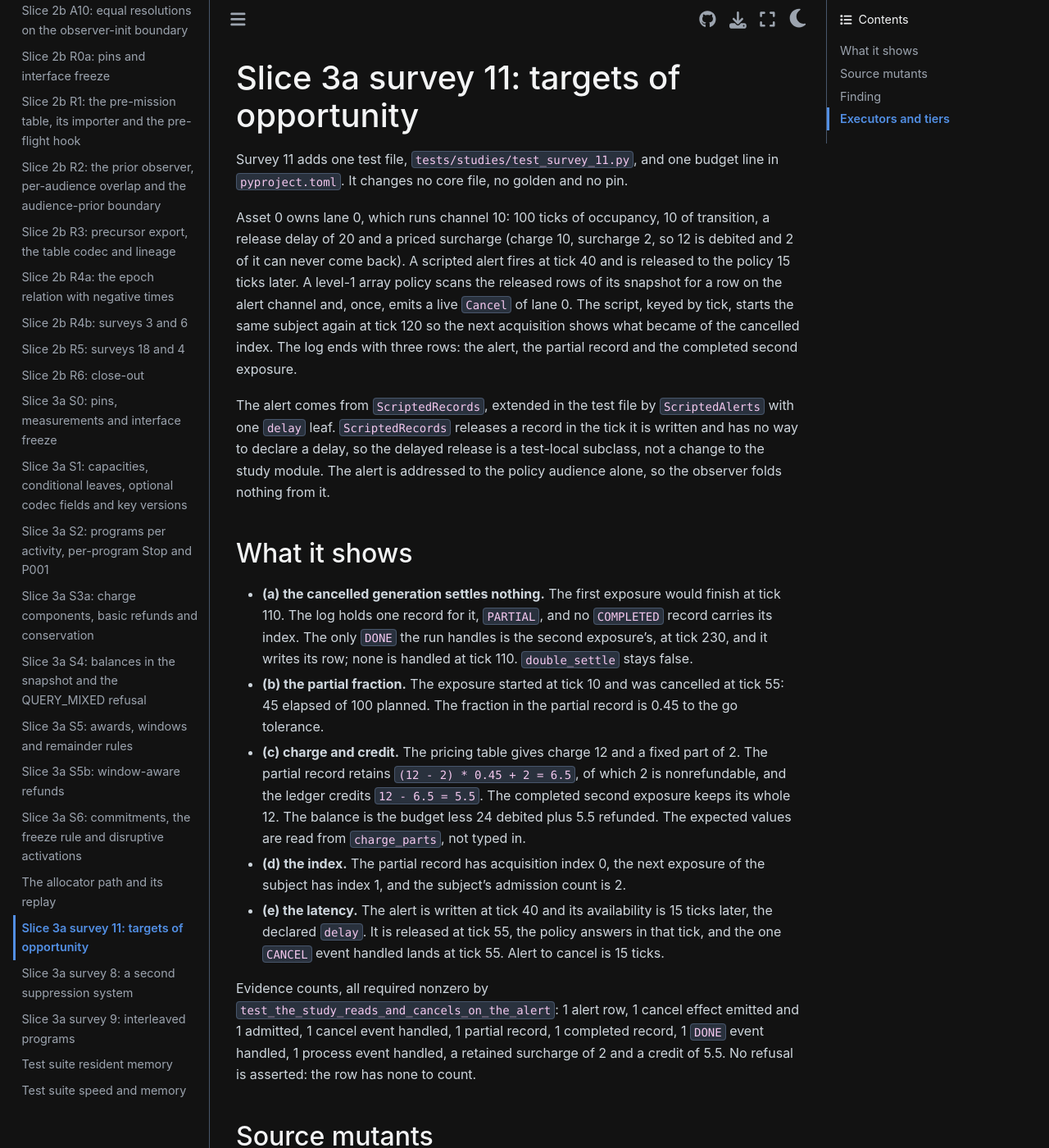
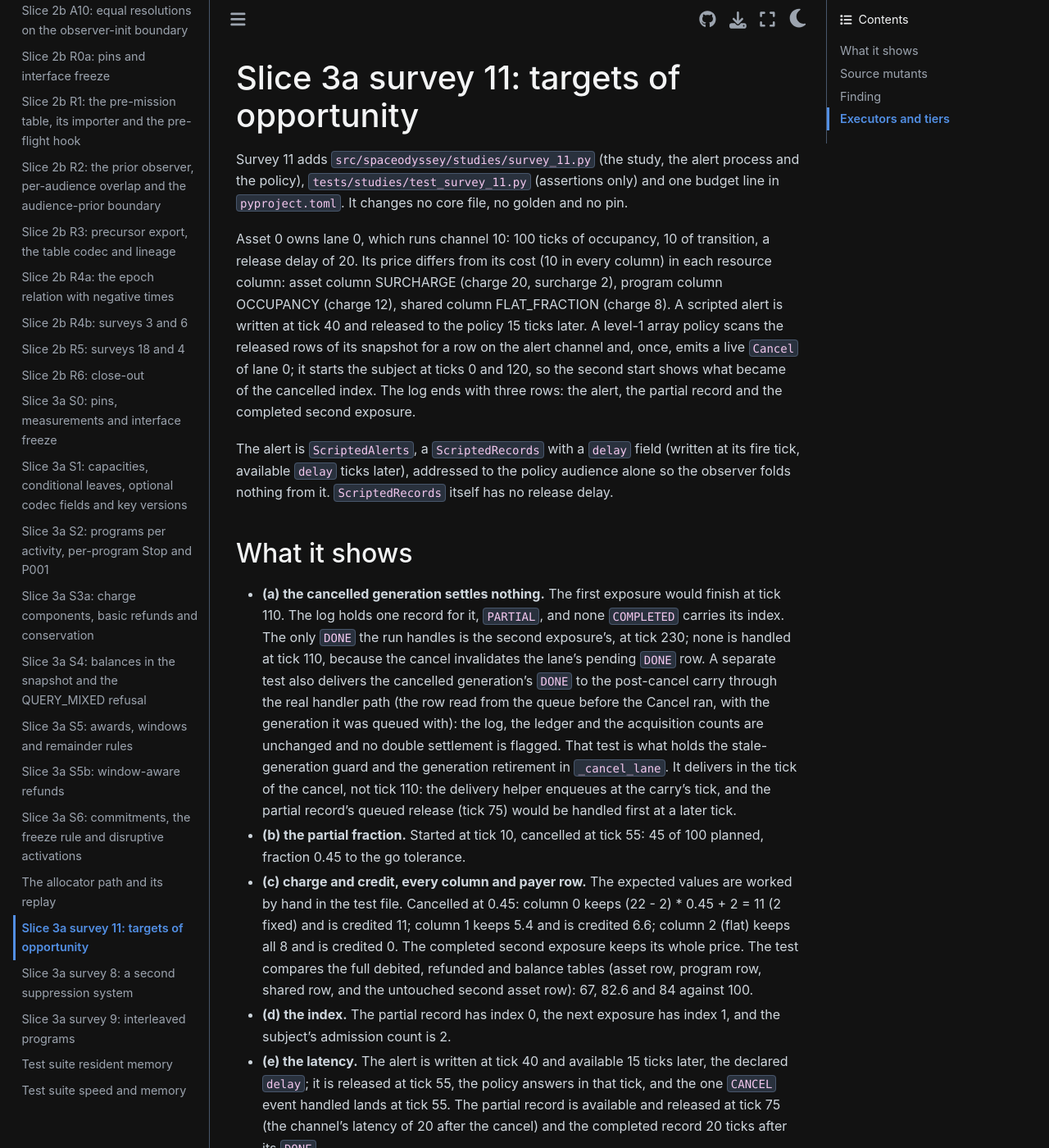
Before and after one commit to CoreySpohn/spaceodyssey, a Sphinx documentation site: the page built from docs/changes/slice-3a-survey11.md, in a window 1280 px wide and 1400 px high. Shown: the whole window at 82% size. Built offline with Sphinx 7.4.7 and the Sphinx Book theme 1.1.4, drawn with Linux system fonts in a browser that asks for light colours; pages that are not in the unit, such as notebooks, are missing from menus; some of the changed text lies outside the part shown.

Commit message:
test(studies): survey 11, pin the stale DONE, the pricing arithmetic, every payer row and the live cancel under a freeze

```diff
--- a/docs/changes/slice-3a-survey11.md
+++ b/docs/changes/slice-3a-survey11.md
@@ -4,92 +4,105 @@ orphan: true
 
 # Slice 3a survey 11: targets of opportunity
 
-Survey 11 adds one test file, `tests/studies/test_survey_11.py`, and one budget line in
+Survey 11 adds `src/spaceodyssey/studies/survey_11.py` (the study, the alert process and the
+policy), `tests/studies/test_survey_11.py` (assertions only) and one budget line in
 `pyproject.toml`. It changes no core file, no golden and no pin.
 
 Asset 0 owns lane 0, which runs channel 10: 100 ticks of occupancy, 10 of transition, a
-release delay of 20 and a priced surcharge (charge 10, surcharge 2, so 12 is debited and 2
-of it can never come back). A scripted alert fires at tick 40 and is released to the policy
-15 ticks later. A level-1 array policy scans the released rows of its snapshot for a row on
-the alert channel and, once, emits a live `Cancel` of lane 0. The script, keyed by tick,
-starts the same subject again at tick 120 so the next acquisition shows what became of the
-cancelled index. The log ends with three rows: the alert, the partial record and the
-completed second exposure.
+release delay of 20. Its price differs from its cost (10 in every column) in each resource
+column: asset column SURCHARGE (charge 20, surcharge 2), program column OCCUPANCY (charge 12),
+shared column FLAT_FRACTION (charge 8). A scripted alert is written at tick 40 and released to
+the policy 15 ticks later. A level-1 array policy scans the released rows of its snapshot for a
+row on the alert channel and, once, emits a live `Cancel` of lane 0; it starts the subject at
+ticks 0 and 120, so the second start shows what became of the cancelled index. The log ends
+with three rows: the alert, the partial record and the completed second exposure.
 
-The alert comes from `ScriptedRecords`, extended in the test file by `ScriptedAlerts`
-with one `delay` leaf. `ScriptedRecords` releases a record in the tick it is written and has
-no way to declare a delay, so the delayed release is a test-local subclass, not a change to
-the study module. The alert is addressed to the policy audience alone, so the observer
-folds nothing from it.
+The alert is `ScriptedAlerts`, a `ScriptedRecords` with a `delay` field (written at its fire
+tick, available `delay` ticks later), addressed to the policy audience alone so the observer
+folds nothing from it. `ScriptedRecords` itself has no release delay.
 
 ## What it shows
 
 - **(a) the cancelled generation settles nothing.** The first exposure would finish at tick
-  110. The log holds one record for it, `PARTIAL`, and no `COMPLETED` record carries its
-  index. The only `DONE` the run handles is the second exposure's, at tick 230, and it
-  writes its row; none is handled at tick 110. `double_settle` stays false.
-- **(b) the partial fraction.** The exposure started at tick 10 and was cancelled at tick 55:
-  45 elapsed of 100 planned. The fraction in the partial record is 0.45 to the go tolerance.
-- **(c) charge and credit.** The pricing table gives charge 12 and a fixed part of 2. The
-  partial record retains `(12 - 2) * 0.45 + 2 = 6.5`, of which 2 is nonrefundable, and the
-  ledger credits `12 - 6.5 = 5.5`. The completed second exposure keeps its whole 12. The
-  balance is the budget less 24 debited plus 5.5 refunded. The expected values are read from
-  `charge_parts`, not typed in.
-- **(d) the index.** The partial record has acquisition index 0, the next exposure of the
-  subject has index 1, and the subject's admission count is 2.
-- **(e) the latency.** The alert is written at tick 40 and its availability is 15 ticks later,
-  the declared `delay`. It is released at tick 55, the policy answers in that tick, and the
-  one `CANCEL` event handled lands at tick 55. Alert to cancel is 15 ticks.
+  110. The log holds one record for it, `PARTIAL`, and none `COMPLETED` carries its index. The
+  only `DONE` the run handles is the second exposure's, at tick 230; none is handled at tick
+  110, because the cancel invalidates the lane's pending `DONE` row. A separate test also
+  delivers the cancelled generation's `DONE` to the post-cancel carry through the real
+  handler path (the row read from the queue before the Cancel ran, with the generation it was
+  queued with): the log, the ledger and the acquisition counts are unchanged and no double
+  settlement is flagged. That test is what holds the stale-generation guard and the
+  generation retirement in `_cancel_lane`. It delivers in the tick of the cancel, not tick
+  110: the delivery helper enqueues at the carry's tick, and the partial record's queued
+  release (tick 75) would be handled first at a later tick.
+- **(b) the partial fraction.** Started at tick 10, cancelled at tick 55: 45 of 100 planned,
+  fraction 0.45 to the go tolerance.
+- **(c) charge and credit, every column and payer row.** The expected values are worked by
+  hand in the test file. Cancelled at 0.45: column 0 keeps (22 - 2) * 0.45 + 2 = 11 (2 fixed)
+  and is credited 11; column 1 keeps 5.4 and is credited 6.6; column 2 (flat) keeps all 8 and
+  is credited 0. The completed second exposure keeps its whole price. The test compares the
+  full debited, refunded and balance tables (asset row, program row, shared row, and the
+  untouched second asset row): 67, 82.6 and 84 against 100.
+- **(d) the index.** The partial record has index 0, the next exposure has index 1, and the
+  subject's admission count is 2.
+- **(e) the latency.** The alert is written at tick 40 and available 15 ticks later, the
+  declared `delay`; it is released at tick 55, the policy answers in that tick, and the one
+  `CANCEL` event handled lands at tick 55. The partial record is available and released at
+  tick 75 (the channel's latency of 20 after the cancel) and the completed record 20 ticks
+  after its `DONE`.
+- **D8, live cancel is not frozen.** A variant run (commitments on, awards off, asset 0 with a
+  30-tick horizon and a disruptive resource, the policy's starts disruptive) admits the live
+  `Cancel` inside the horizon. Only the two starts spend an activation (`disruptive_used` is
+  2), the cancel spends none.
 
-Evidence counts, all required nonzero by `test_the_study_reads_and_cancels_on_the_alert`:
-1 alert row, 1 cancel effect emitted and 1 admitted, 1 cancel event handled, 1 partial
-record, 1 completed record, 1 `DONE` event handled, 1 process event handled, a retained
-surcharge of 2 and a credit of 5.5. No refusal is asserted: the row has none to count.
+Evidence counts, all required nonzero: 1 alert row, 1 cancel effect emitted and 1 admitted, 1
+cancel event handled, 1 partial and 1 completed record, 1 `DONE` handled, 1 process event, 1
+retained fixed part, 2 credited cells; the late `DONE` test counts its one delivery and the
+queue row it came from; the variant counts its one admitted `Cancel`. No refusal is asserted.
 
 ## Source mutants
 
-The checks are plain functions (`check_a` to `check_e`), so a mutant is held to the same
-assertions. Each mutant replaces one piece of handler source with `mutate`, clears the JAX
-caches and runs the study. Old code: all five checks and the evidence test pass.
+The checks are plain functions, so a mutant is held to the same assertions. Each replaces one
+piece of source with `mutate`, clears the JAX caches and runs the study; the late `DONE`
+delivery and the frozen variant run under it too. The ids M02 to M18 are the review's.
+Old code: everything passes.
 
-| Mutant | Source change | Checks that fail |
+| Mutant | Source change | Fails |
 |---|---|---|
-| a | `_cancel_lane` leaves the pending `DONE` row valid | (a) only |
-| b | `_cancel_lane` passes fraction 1 to the record instead of the elapsed fraction | (b) only |
-| c | `_cancel_lane` drops the fixed part from the retained charge (`kept` without `+ fixed`) | (c) only |
-| d | `_cancel_lane` decrements the subject's acquisition count | (a), (c), (d) and the evidence test |
-| e | `_release_row` releases a policy-only row one tick late | (a) to (e) and the evidence test |
+| a | `_cancel_lane` leaves the pending `DONE` row valid | (a), late `DONE` |
+| b | record gets fraction 1 | (b) |
+| c | retained charge without the fixed part | (c) |
+| d | cancel decrements the subject's acquisition count | (a), (c), (d), (e), evidence |
+| e | policy-only rows released one tick late | (b), (c), (e) |
+| M02 | `h_done` drops the stale-generation guard | late `DONE` |
+| M03 | cancel does not retire the lane generation | late `DONE` |
+| M09 | credit is cost times unspent instead of charge less kept | (c) |
+| M14 | completed record loses the channel's release latency | (e) |
+| M15 | partial record released after one tick | (e) |
+| M16 | the freeze also applies to a live cancel | frozen variant |
+| M17 | credit only resource column 0 | (c) |
+| M18 | pricing reads the cost, not the declared charge | (c) |
 
-Mutants a, b and c are killed by their own check alone. Mutant d lets the second exposure
-reuse index 0, so the shared `_split` of the records no longer finds one record per index
-and (a) and (c) fail with (d). Mutant e moves the cancel from tick 55 to tick 56, and every
-other check pins the script's ticks, so each fails with (e). The mutants are run once by a
-scratch script, not kept as tests: five cold recompiles would cost far more than the file
-does, and each mutant edits a line a refactor would also touch.
+Mutants d and e move ticks or indices the other checks pin, so they fail more than their own
+check. They are run by a scratch script, not kept as tests: each is a cold recompile.
 
 ## Finding
 
-The `stale` guard in `h_done` is not the line that stops the cancelled generation's `DONE`.
-A live cancel invalidates the lane's pending `DONE` row in the queue (`_cancel_lane`), so the
-event never reaches `h_done`. The generation guard and the duplicate guard behind it are
-reached by other paths, not by this one. The spec's "settles nothing and writes no record"
-holds, by the invalidation. No core change is needed, and the test asserts the outcome
-(no handled `DONE` at the planned tick, no record, no settlement) and not which guard held.
-
-`ScriptedRecords` has no release delay. If another survey wants one, a `delay` field on the
-study module would replace the subclass here.
+The `stale` guard in `h_done` is not what stops the cancelled generation's `DONE` in a live
+run: `_cancel_lane` invalidates the pending row, so the event never reaches `h_done`. The
+guards behind it are reached only by a late delivery, which the late `DONE` test makes. No core
+change is needed. `ScriptedRecords` has no release delay; a `delay` field on it would replace
+the subclass.
 
 ## Executors and tiers
 
-Row 11 names no executor. The file runs the host executor once, in a module-scoped store,
-and every check reads that run. One compiled run adds a parity check (ints exact, floats in
-the go band): it is cheap here, about 6 s of added compile on this machine. All seven tests are medium, with reasons.
-The host fixture setup is charged to the first test.
+Row 11 names no executor. The file runs the host executor once in a module-scoped store, and
+every check reads that run. One compiled run adds a parity check (ints exact, floats in the go
+band). All nine tests are medium, with reasons. The budget plugin splits the host fixture
+setup among the seven tests that use it, about 0.5 s each, so no one test carries it.
 
 | Measure | Value |
 |---|---|
-| File, cold, caches off (this machine) | 14.2 s wall |
-| Host run alone | 5.8 s cold |
-| Compiled run added | 7.5 s cold |
-| Compiles in the file | 131 |
-| Budget line | `"tests/studies/test_survey_11.py" = 157` |
+| File, cold, caches off (this machine) | 25.4 s wall, 9 tests |
+| Host run (shared), compiled run, frozen variant | about 6.5 s, 6.2 s, 8.0 s |
+| Compiles in the file | 159 |
+| Budget line | `"tests/studies/test_survey_11.py" = 189` |
--- a/pyproject.toml
+++ b/pyproject.toml
@@ -306,7 +306,7 @@ require_tier_reason = true
 "tests/studies/test_gradients.py" = 206
 "tests/studies/test_physical_ofti.py" = 791
 "tests/studies/test_survey_1.py" = 106
-"tests/studies/test_survey_11.py" = 157
+"tests/studies/test_survey_11.py" = 189
 "tests/studies/test_survey_14.py" = 185
 "tests/studies/test_survey_14_static.py" = 53
 "tests/studies/test_survey_18.py" = 236
```
Also changed, not shown: 2 other files.
